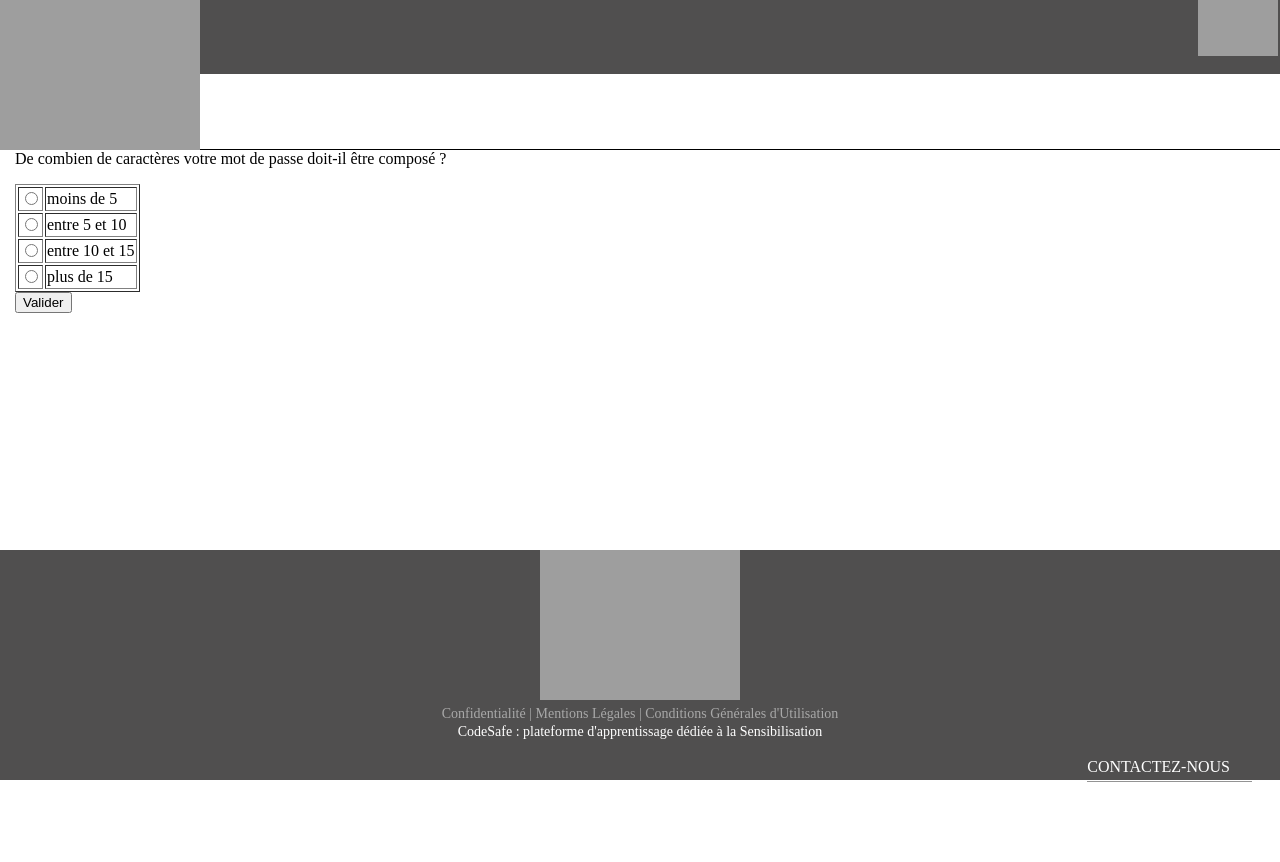
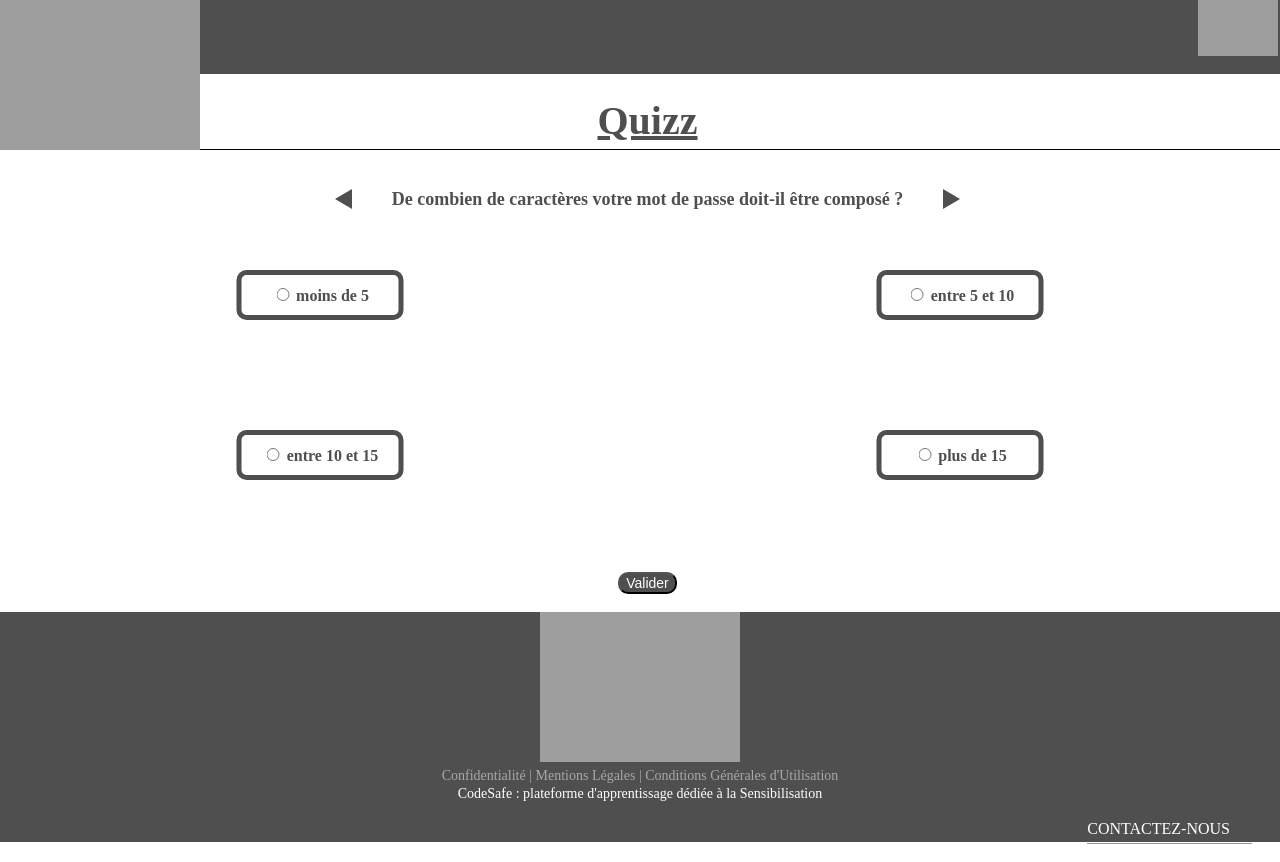
Before and after one commit to MartinBICHE/PP2I-1, a Flask app: page /quizz/1 in a window 1280 px wide. Before the commit the page ends 782 px from the top, so only its background shows below. Run offline with Flask 3, Linux system fonts and the light colour scheme; the visitor is signed in with stand-in values (Sample User, id 1); data comes from the database, SQL or seed files in the repository.

Commit message:
CSS de la page quizz

```diff
--- a/templates/quizz.html
+++ b/templates/quizz.html
@@ -13,19 +13,114 @@
             position: relative;
         }
 
+        .encadre {
+            border: 2px solid black;
+            padding: 10px;
+            display: inline-block;
+            border-radius: 10px;
+        }
+        .encadre.reponse-1 {
+            text-align: center;
+            background-color:white;
+            border:5px solid rgb(80, 79, 79);
+            position: absolute;
+            left: 25%;
+            bottom:60%;
+            transform: translateX(-50%)
+        }
+
+        .encadre.reponse-2 {
+            text-align: center;
+            background-color:white;
+            border:5px solid rgb(80, 79, 79);
+            position: absolute;
+            left: 75%;
+            bottom:60%;
+            transform: translateX(-50%)
+        }
+
+        .encadre.reponse-3 {
+            text-align: center;
+            background-color:white;
+            border:5px solid rgb(80, 79, 79);
+            position: absolute;
+            left: 25%;
+            bottom:40%;
+            transform: translateX(-50%)
+        }
+
+        .encadre.reponse-4 {
+            text-align: center;
+            background-color:white;
+            border:5px solid rgb(80, 79, 79);
+            position: absolute;
+            left: 75%;
+            bottom:40%;
+            transform: translateX(-50%)
+        }
+        .triangle {
+            width: 0;
+            height: 0;
+            border-style: solid;
+            display: inline-block;
+            vertical-align: middle;
+            transform: rotate(180deg);
+        }
+        .triangle-left {
+            border-width: 10px 0 10px 17.32px;
+            border-color: transparent transparent transparent rgb(80, 79, 79);
+            margin-right: 40px
+        }
+        .triangle-right {
+            border-width: 10px 17.32px 10px 0;
+            border-color: transparent rgb(80, 79, 79) transparent transparent;
+            margin-left: 40px;
+        }
+        .question {
+            color:rgb(80, 79, 79);
+            display: inline-block;
+            vertical-align: middle;
+            font-size: 18px;
+            font-weight: bold;
+        }
         body {
             display: flex;
             flex-direction: column;
             min-height: 100vh;
             margin: 0;
+            align-items: center;
+            text-align:center;
         }
-
+        .container{
+            justify-content: center;
+            display: flex;
+            align-items: center;
+        }
         .body {
             flex: 1;
             margin-top: -80px;
             margin-left: 15px;
         }
-
+        .texte{
+            color:rgb(80, 79, 79);
+            font-weight: bold;
+        }
+        input[type="submit"] {
+            margin-top:55%;
+            background-color: rgb(80, 79, 79);
+            color : white;
+            border-radius: 10px;
+            outline: none;
+            font-size:14px;
+        }
+        .résultat{
+            margin-top:55%;
+        }
+        h1{
+            font-size:40px;
+            text-decoration: underline;
+            color:rgb(80, 79, 79);
+        }
         .footer {
             height: 250px;
         }
@@ -37,29 +132,50 @@
     <div class="body">
         <h1>Quizz</h1>
         {% if current_question %}
-            <div>
-                <p>{{ current_question[0] }}</p>
+            <div class="container">
+                <a href="{{ url_for('quizz', question_index = question_index - 1, categorie = categorie) }}" class="triangle triangle-left"></a>
+                    <p class="question">{{ current_question[0] }}</p>
                     <form method='post' action="/quizz/{{ categorie }}?question_index={{ question_index }}">
-                    <table border='1'>
+                <a href="{{ url_for('quizz', question_index = question_index + 1, categorie = categorie) }}" class="triangle triangle-right"></a>
+            </div>
                         {% for reponse in current_question[1] %}
-                            <tr>
-                                <td><input type='radio' name='reponse' value='{{ reponse }}'></td>
-                                <td>{{reponse}}</td>
-                            </tr>
+                            <label class="encadre reponse-{{ loop.index }}">
+                                <div class = "texte">
+                                    <input  type="radio" name="reponse" value='{{ reponse }}'>
+                                    {{reponse}}
+                                </div>
+                            </label>
                         {% endfor %}
-                    </table>
+
+                        <script>
+                            // Permet d'avoir la même largeur pour l'encadrée de chaque réponse  en l'occurence la largeur sera celle de la case la plus large en fonction de la taille de la réponse
+                            window.addEventListener('load', function() {
+                                var encadres = document.querySelectorAll('.encadre');
+                                var maxWidth = 0;
+
+                                encadres.forEach(function(encadre) {
+                                    maxWidth = Math.max(maxWidth, encadre.clientWidth);
+                                });
+
+                                encadres.forEach(function(encadre) {
+                                    encadre.style.width = maxWidth + 'px';
+                                });
+                            });
+                        </script>
+
                     {% if not user_response is defined %}
                         <input type='submit' value='Valider'>
                     {% endif %}
                 </form>
                 {% if user_response is defined %}
+                    <div class="résultat"></div>
                         <p>Votre réponse : {{ user_response }}</p>
                         {% if is_correct %}
                             <p style='color: green;'>Correct !</p>
                         {% else %}
                             <p style='color: red;'>Incorrect. La bonne réponse était : {{ current_question[2] }}</p>
                         {% endif %}
-                    <a href="{{ url_for('quizz', question_index = question_index + 1, categorie = categorie) }}">Question suivante</a>
+                    </div>
                 {% endif %}
             </div>
         {% else %}
@@ -68,7 +184,8 @@
             <a href="{{ url_for('index') }}">Retour à l'accueil.</a>
         {% endif %}
     </div>
+    <br>
+    <iframe class="footer" src="/footer" width="100%"></iframe>
 
-    <iframe class="footer" src="/footer" width="100%"></iframe>
 </body>
 </html>
```
Lines whose indentation alone changed are shown as unchanged.
